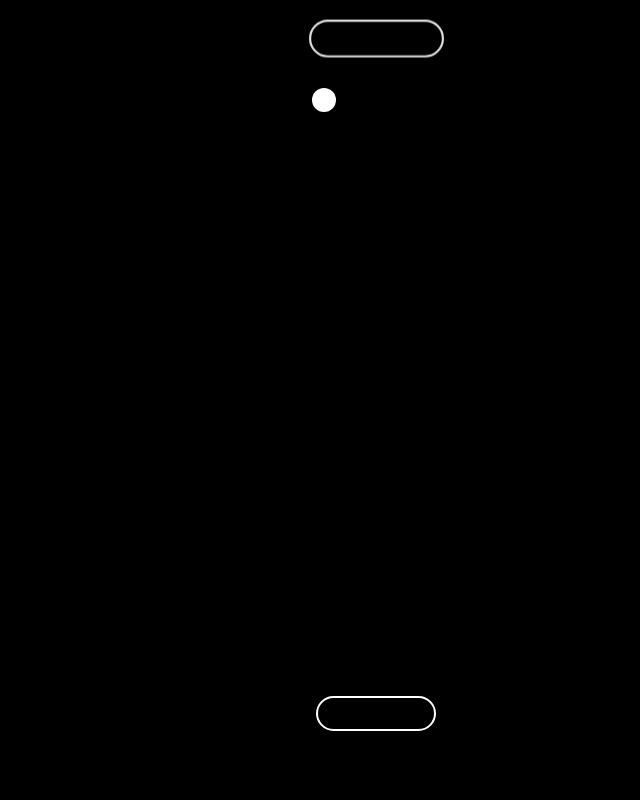
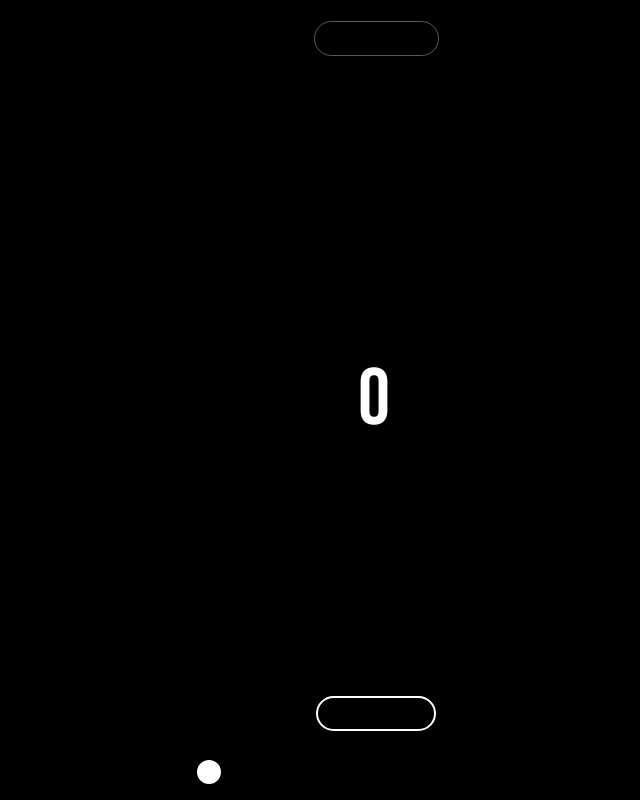
Before and after one commit to PETPROGIT/CATSMASH.github.io, a plain HTML site: page index.html in a window 1280 px wide. Shown: the whole page, without its empty margins (264-904 px from the left). Drawn offline with Linux system fonts and the light colour scheme.

Commit message:
Update index.html

```diff
--- a/index.html
+++ b/index.html
@@ -4,6 +4,9 @@
     <meta charset="UTF-8">
     <meta name="viewport" content="width=device-width, initial-scale=1.0">
     <title>Document</title>
+    <link rel="preconnect" href="https://fonts.googleapis.com">
+<link rel="preconnect" href="https://fonts.gstatic.com" crossorigin>
+<link href="https://fonts.googleapis.com/css2?family=Bebas+Neue&display=swap" rel="stylesheet">
     <style>
         *{
             margin: 0;
@@ -23,6 +26,18 @@
             height: 100vh;
             background-color: rgb(0, 0, 0);
         }
+        .score{
+            width: 100%;
+            height: 100%;
+            display: flex;
+            align-items: center;
+            justify-content: center;
+            position: absolute;
+            color: white;
+            font-family: "Bebas Neue", sans-serif;
+            font-size: 80px;
+            letter-spacing: 4px;
+        }
         .island_block{
             width: 100vw;
             height: 7vh;
@@ -35,7 +50,7 @@
             height: 35px;
             border-radius: 20px 20px;
             background-color: rgb(0, 0, 0);
-            border: 2px solid rgb(90, 90, 90);
+            border: 1px solid rgb(90, 90, 90);
             transition: all .15s linear;
         }
         .island.hit {
@@ -60,8 +75,8 @@
             background-color: white;
             border-radius: 50%;
             position: absolute;
-            top: 7vh;
-            left: 28.5vw;
+            top: 84vh;
+            left: 46.5vw;
         }
 
         .rocket_block {
@@ -98,6 +113,9 @@
 <body>
 
     <div class="app_screen">
+        <div class="score" id="score">
+            0
+        </div>
         <div class="island_block">
             <div class="island" id="island"></div>
         </div>
@@ -114,8 +132,8 @@
         const rocket = document.getElementById('rocket');
         const ball = document.getElementById('ball').style;
         const island = document.getElementById("island").classList;
-        //let screen = document.getElementById("screen");
-
+        const screen = document.getElementById("screen");
+        const score_display = document.getElementById("score");
         // Отслеживание в реальном времени (при движении ползунка)
         rocket.addEventListener('input', function() {
             sreen.textContent = this.value;
@@ -126,7 +144,8 @@
 
         let dirHor = -1.5;
         let dirVert = -1;
-        setInterval(() => {
+        let score = 16;
+        let game = setInterval(() => {
             ball.top = `${Y}vh`;
             ball.left = `${X}vw`
             X += dirHor;
@@ -137,23 +156,35 @@
                     island.remove("hit");
                 }, 200);
                 dirVert *= -1;
+                score++;
+                score_display.textContent = score;
             }
             if (Y >= 0 && Y <= 7 && ((X >= 66 && X <= 67.5) || (X >= 26 && X <= 28.5))) {
-                console.log("---", X)
                 island.add("hit");
                 setTimeout(() => {
                     island.remove("hit");
                 }, 200);
                 dirHor *= -1;
                 dirVert *= -1;
+                score++;
+                score_display.textContent = score;
             }
 
-            if (Y == 0 || Y == 84) {
+            if (Y == 0 || Y == 96) {
                 dirVert *= -1;
+                if (Y == 96) {
+                    clearInterval(game);
+                }
             }
             if (X == 0 || X == 93) {
                 dirHor *= -1;
             }
+            let leftRocket = parseInt(rocket.value) - 22;
+            let rightRocket = parseInt(rocket.value) + 22;
+            if (Y == 84 && X>=leftRocket && X<rightRocket && dirVert > 0) {
+                dirVert *= -1;
+            }
+            //screen.textContent = rightRocket-leftRocket;
         }, 20);
 
 
```
